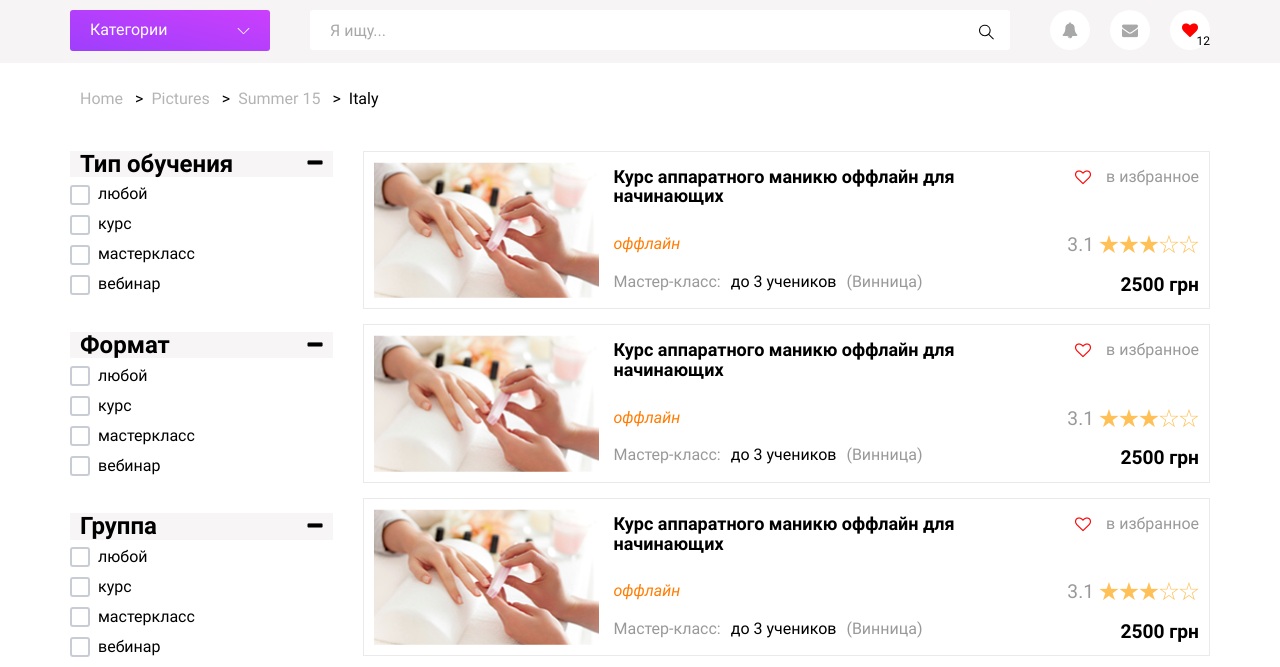
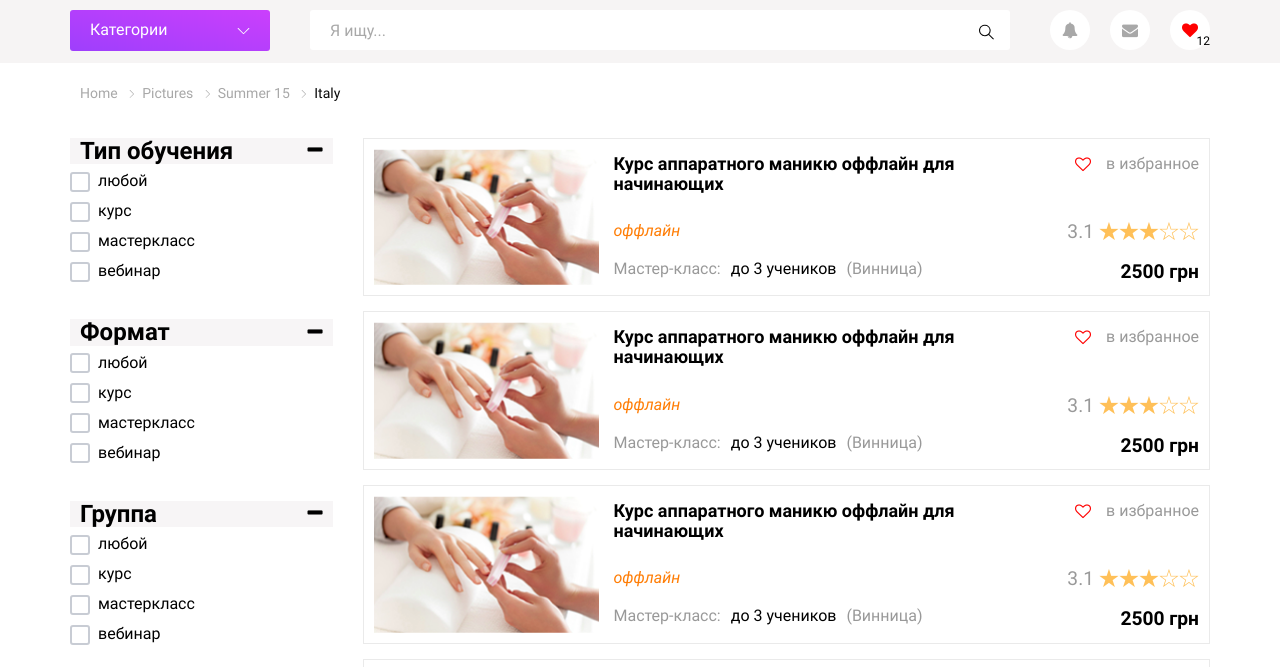
Before and after one commit to dimaoag/front_teachme_2_0, a plain HTML site: page index.html in a window 1280 px wide. Shown: the part 54-721 px from the top of the page. Drawn offline with Linux system fonts and the light colour scheme.

Commit message:
breadcrumbs

```diff
--- a/css/style.css
+++ b/css/style.css
@@ -1108,34 +1108,45 @@ a.footer-top-content-item:hover{
 }
 
 
-/*breadcrumb*/
+/*------main------*/
+
+.main{
+    min-height: 75vh;
+}
+
+
+/*------breadcrumb------*/
 .breadcrumbs{
+    font-size: 0.875rem;
     /*margin: 20px 0;*/
     /*margin-top: 110px;*/
+
 }
 ul.breadcrumb {
-    padding: 25px 10px;
+    padding: 20px 10px;
     list-style: none;
     background-color: white;
     margin-bottom: 0;
 }
 ul.breadcrumb li {
     display: inline;
+    color: #0a0a0a;
 }
 ul.breadcrumb li+li:before {
     padding: 8px;
     color: black;
-    content: "\003e";
+    content: url("../img/breadcrumb_arrow.svg");
 }
 ul.breadcrumb li a {
-    color: #b4b4b4;
+    color: #a8a8a8;
     text-decoration: none;
+    white-space: nowrap;
 }
 ul.breadcrumb li a:hover {
     color: #6b6868;
     text-decoration: underline;
 }
-@media all and (max-width: 1199px){
+@media screen and (max-width: 1199px){
     .search-course-header h4{
         padding-right: 10px;
     }
@@ -1145,9 +1156,6 @@ ul.breadcrumb li a:hover {
     }
     .toggle-main{
         display: none;
-    }
-    .breadcrumbs{
-        margin-top: 20px;
     }
 }
 
--- a/index.html
+++ b/index.html
@@ -1109,7 +1109,7 @@
             </div>
         </header>
 
-        <main>
+        <main class="main">
             <section class="breadcrumbs">
                 <div class="container">
                     <div class="row">
```
Also changed, not shown: img/breadcrumb_arrow.svg (added).
